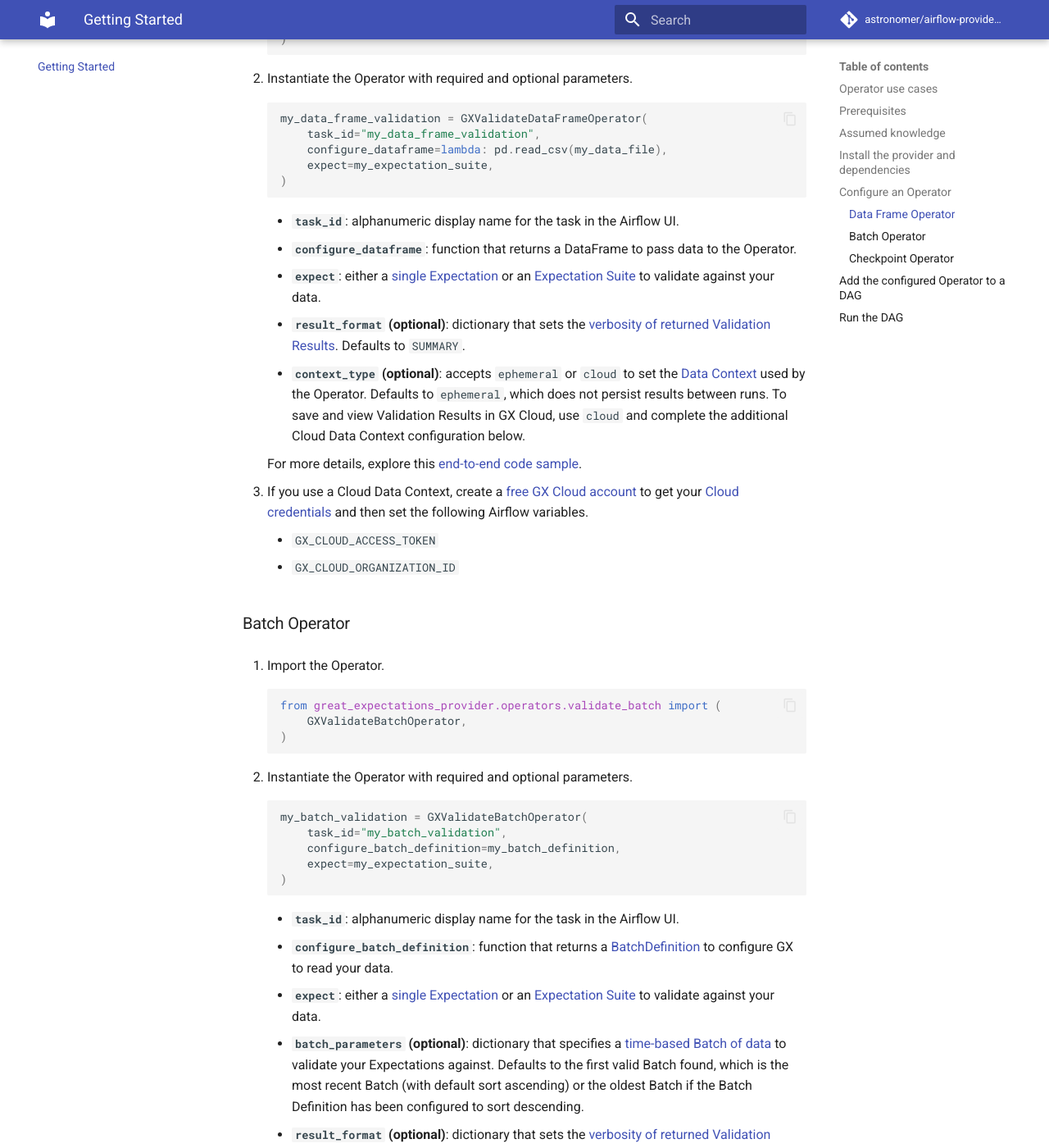
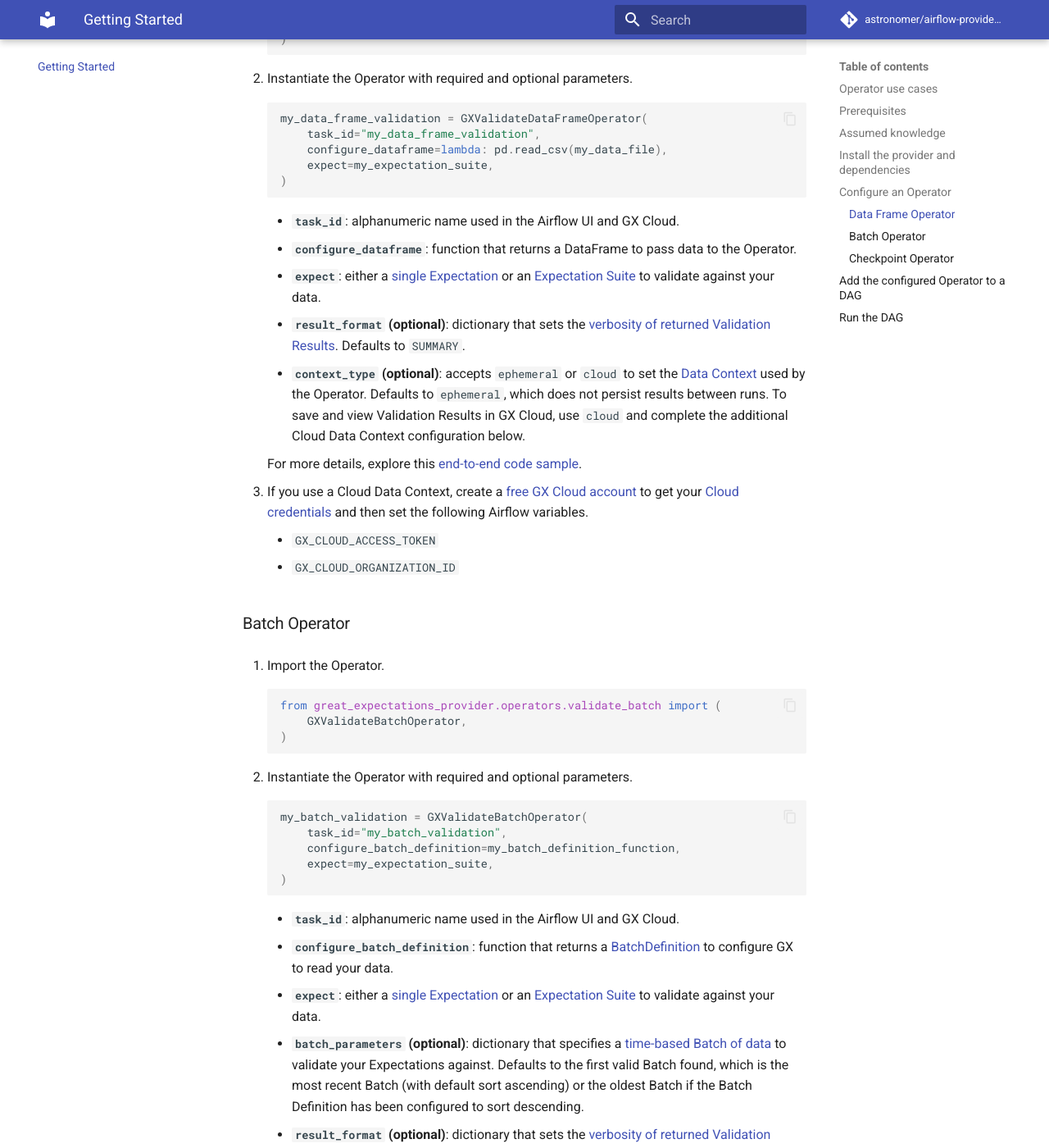
Before and after one commit to astronomer/airflow-provider-great-expectations, an MkDocs documentation site: the page built from docs/getting-started.md, in a window 1280 px wide and 1400 px high, scrolled down 2464 px. Shown: the whole window at 82% size. Built offline with MkDocs 1.6.1 and Material for MkDocs 9.7.7, drawn with Linux system fonts in a browser that asks for light colours; comment, search, counter and statistics services are not loaded; the version menu is left out; some of the changed text lies outside the part shown.

Commit message:
review edits

````diff
--- a/docs/getting-started.md
+++ b/docs/getting-started.md
@@ -83,7 +83,7 @@
     )
     ```
 
-    - **`task_id`**: alphanumeric display name for the task in the Airflow UI.
+    - **`task_id`**: alphanumeric name used in the Airflow UI and GX Cloud.
     - **`configure_dataframe`**: function that returns a DataFrame to pass data to the Operator.
     - **`expect`**: either a [single Expectation](https://docs.greatexpectations.io/docs/core/define_expectations/create_an_expectation) or an [Expectation Suite](https://docs.greatexpectations.io/docs/core/define_expectations/organize_expectation_suites) to validate against your data.
     - **`result_format` (optional)**: dictionary that sets the [verbosity of returned Validation Results](https://docs.greatexpectations.io/docs/core/trigger_actions_based_on_results/choose_a_result_format/). Defaults to `SUMMARY`.
@@ -112,12 +112,12 @@
     ```python
     my_batch_validation = GXValidateBatchOperator(
         task_id="my_batch_validation",
-        configure_batch_definition=my_batch_definition,
+        configure_batch_definition=my_batch_definition_function,
         expect=my_expectation_suite,
     )
     ```
 
-    - **`task_id`**: alphanumeric display name for the task in the Airflow UI.
+    - **`task_id`**: alphanumeric name used in the Airflow UI and GX Cloud.
     - **`configure_batch_definition`**: function that returns a [BatchDefinition](https://docs.greatexpectations.io/docs/core/connect_to_data/filesystem_data/#create-a-batch-definition) to configure GX to read your data.
     - **`expect`**: either a [single Expectation](https://docs.greatexpectations.io/docs/core/define_expectations/create_an_expectation) or an [Expectation Suite](https://docs.greatexpectations.io/docs/core/define_expectations/organize_expectation_suites) to validate against your data.
     - **`batch_parameters` (optional)**: dictionary that specifies a [time-based Batch of data](https://docs.greatexpectations.io/docs/core/define_expectations/retrieve_a_batch_of_test_data) to validate your Expectations against. Defaults to the first valid Batch found, which is the most recent Batch (with default sort ascending) or the oldest Batch if the Batch Definition has been configured to sort descending.
@@ -146,11 +146,11 @@
     ```python
     my_checkpoint_validation = GXValidateCheckpointOperator(
         task_id="my_checkpoint_validation",
-        configure_checkpoint=my_checkpoint,
+        configure_checkpoint=my_checkpoint_function,
     )
     ```
 
-    - **`task_id`**: alphanumeric display name for the task in the Airflow UI.
+    - **`task_id`**: alphanumeric name used in the Airflow UI and GX Cloud.
     - **`configure_checkpoint`**: function that returns a [Checkpoint](https://docs.greatexpectations.io/docs/core/trigger_actions_based_on_results/create_a_checkpoint_with_actions), which orchestrates a ValidationDefinition, BatchDefinition, and ExpectationSuite. The Checkpoint can also specify a Result Format and trigger actions based on Validation Results.
     - **`batch_parameters` (optional)**: dictionary that specifies a [time-based Batch of data](https://docs.greatexpectations.io/docs/core/define_expectations/retrieve_a_batch_of_test_data) to validate your Expectations against. Defaults to the first valid Batch found, which is the most recent Batch (with default sort ascending) or the oldest Batch if the Batch Definition has been configured to sort descending.
     - **`context_type` (optional)**: accepts `ephemeral`, `cloud`, or `file` to set the [Data Context](https://docs.greatexpectations.io/docs/core/set_up_a_gx_environment/create_a_data_context) used by the Operator. Defaults to `ephemeral`, which does not persist results between runs. To save and view Validation Results in GX Cloud, use `cloud` and complete the additional Cloud Data Context configuration below. To manage Validation Results yourself, use `file` and complete the additional File Data Context configuration below.
````
